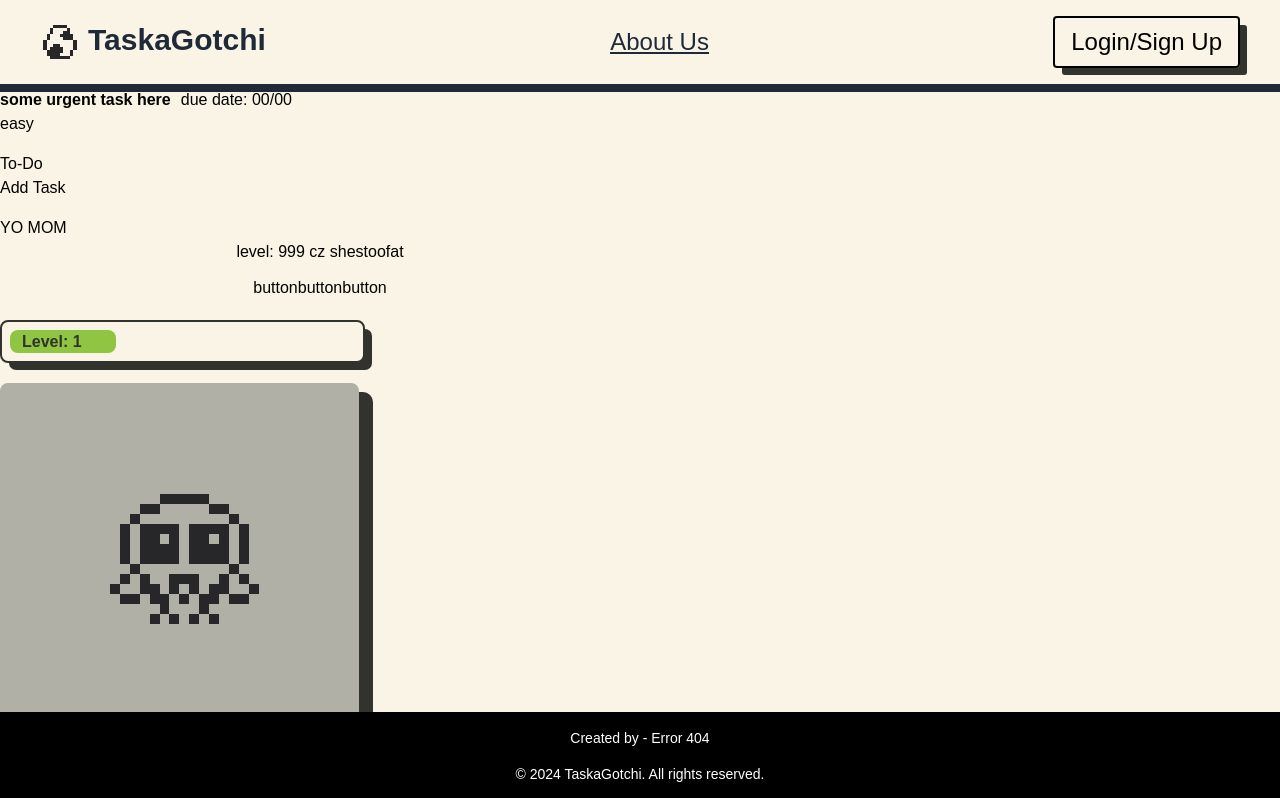
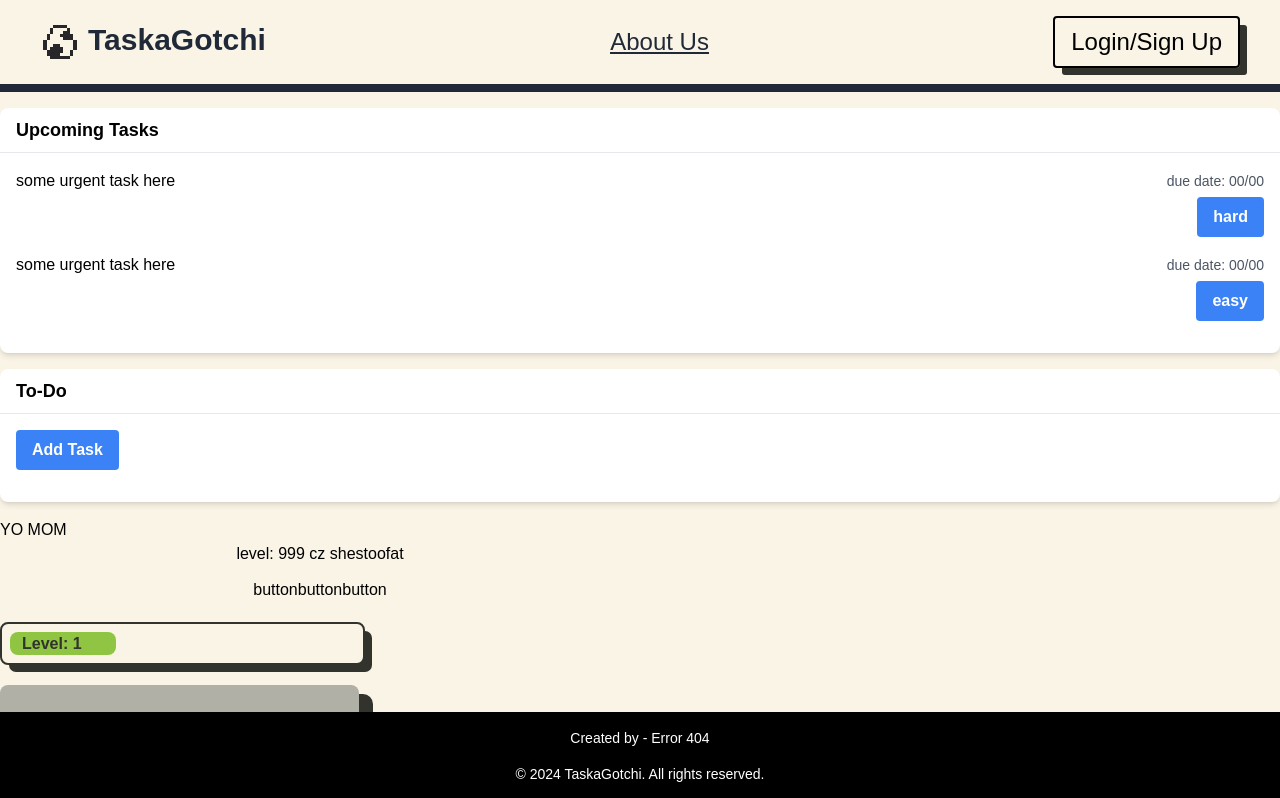
Before and after one commit to aiimee/MACWebHack, a React (Create React App) app in the folder taskagotchi/: page /tasks in a window 1280 px wide. Shown: the top 798 px of the page. Built offline with nearby package versions, Linux system fonts and the light colour scheme.

Commit message:
fixed navigation bar to sticky and updated to tailwind css style

```diff
--- a/taskagotchi/src/components/NavigationBar/NavigationBar.jsx
+++ b/taskagotchi/src/components/NavigationBar/NavigationBar.jsx
@@ -4,7 +4,7 @@ import egg from '../../assets/images/egg.png'
 
 const NavigationBar = () => {
   return (
-    <div className='w-full fixed top-0 left-0 border-b-8 border-gray-800'>
+    <div className='w-full sticky top-0 left-0 border-b-8 border-gray-800'>
       <div className='flex items-center justify-between bg-[#FAF4E6] py-4 md:px-10 px-7'>
         <div
           className='font-bold text-3xl cursor-pointer text-gray-800'
--- a/taskagotchi/src/components/TasksTab/ToDo/ToDo.jsx
+++ b/taskagotchi/src/components/TasksTab/ToDo/ToDo.jsx
@@ -1,40 +1,41 @@
-import { useState, useEffect } from 'react'
+import { useState, useEffect } from 'react';
 
-import AddTaskPopup from '../../AddTaskPopup/AddTaskPopup'
-import TaskLine from '../../TaskLine/TaskLine'
+import AddTaskPopup from '../../AddTaskPopup/AddTaskPopup';
+import TaskLine from '../../TaskLine/TaskLine';
 
 const ToDo = () => {
-  const [addTaskPopUp, setAddTaskPopUp] = useState(false)
-  const [tasks, setTasks] = useState([])
+  const [addTaskPopUp, setAddTaskPopUp] = useState(false);
+  const [tasks, setTasks] = useState([]);
 
   useEffect(() => {
-    const currentUser = JSON.parse(localStorage.getItem('loggedInUser'))
+    const currentUser = JSON.parse(localStorage.getItem('loggedInUser'));
     if (currentUser && currentUser.tasks) {
-      setTasks(currentUser.tasks)
+      setTasks(currentUser.tasks);
     }
-  }, [])
+  }, []);
 
   const handleOpenAddTaskPopUp = () => {
-    setAddTaskPopUp(true)
-  }
+    setAddTaskPopUp(true);
+  };
+
   const handleCloseAddTaskPopUp = () => {
-    setAddTaskPopUp(false)
-  }
+    setAddTaskPopUp(false);
+  };
 
   return (
     <>
-      <div class='card mt-4'>
-        <div class='card-header'>
-          <h4>To-Do</h4>
+      <div className='bg-white shadow-md rounded-lg mt-4'>
+        <div className='px-4 py-2 border-b border-gray-200'>
+          <h4 className='text-lg font-semibold'>To-Do</h4>
         </div>
 
-        <div class='card-body'>
-          <button class='btn btn-primary' onClick={handleOpenAddTaskPopUp}>Add Task</button>
+        <div className='p-4'>
+          <button className='bg-blue-500 hover:bg-blue-700 text-white font-bold py-2 px-4 rounded' onClick={handleOpenAddTaskPopUp}>Add Task</button>
           {addTaskPopUp && (
             <AddTaskPopup onClose={handleCloseAddTaskPopUp} />
           )}
 
-          <div className='task-list'>
+          <div className='space-y-4 mt-4'>
             {tasks.filter((task) => !task.completed).map((task) => (
               <TaskLine key={task.id} task={task} />
             ))}
@@ -43,6 +44,7 @@ const ToDo = () => {
         </div>
       </div>
     </>
-  )
-}
-export default ToDo
+  );
+};
+
+export default ToDo;
--- a/taskagotchi/src/components/TasksTab/UpComingTasks/UpComingTasks.jsx
+++ b/taskagotchi/src/components/TasksTab/UpComingTasks/UpComingTasks.jsx
@@ -2,32 +2,32 @@ const UpComingTasks = () => {
   return (
     <>
       {/* UPCOMING TASKS */}
-      <div class='card mt-4'>
-        <div class='card-header'>
-          <h4>Upcoming Tasks</h4>
+      <div className='bg-white shadow-md rounded-lg mt-4'>
+        <div className='px-4 py-2 border-b border-gray-200'>
+          <h4 className='text-lg font-semibold'>Upcoming Tasks</h4>
         </div>
-        <div class='card-body'>
-          <div class='task'>
-            <div class='task-header'>
-              <span class='task-title'>some urgent task here</span>
-              <span class='task-date'>due date: 00/00</span>
+        <div className='p-4'>
+          <div className='mb-4'>
+            <div className='flex justify-between items-center mb-1'>
+              <span className='text-md font-medium'>some urgent task here</span>
+              <span className='text-sm text-gray-600'>due date: 00/00</span>
             </div>
-            <div class='task-actions'>
-              <button class='btn btn-primary'>hard</button>
+            <div className='text-right'>
+              <button className='bg-blue-500 hover:bg-blue-700 text-white font-bold py-2 px-4 rounded'>hard</button>
             </div>
           </div>
-          <div class='task'>
-            <div class='task-header'>
-              <span class='task-title'>some urgent task here</span>
-              <span class='task-date'>due date: 00/00</span>
+          <div className='mb-4'>
+            <div className='flex justify-between items-center mb-1'>
+              <span className='text-md font-medium'>some urgent task here</span>
+              <span className='text-sm text-gray-600'>due date: 00/00</span>
             </div>
-            <div class='task-actions'>
-              <button class='btn btn-primary'>easy</button>
+            <div className='text-right'>
+              <button className='bg-blue-500 hover:bg-blue-700 text-white font-bold py-2 px-4 rounded'>easy</button>
             </div>
           </div>
         </div>
       </div>
     </>
-  )
-}
-export default UpComingTasks
+  );
+};
+export default UpComingTasks;
```
